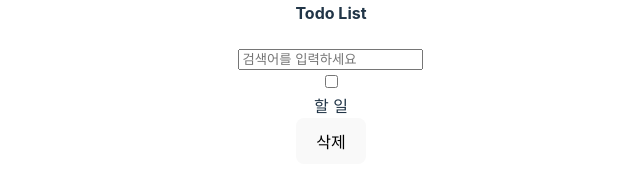
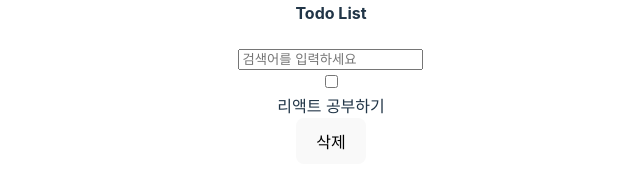
Before and after one commit to jooYeonIya/studyReact, a React (Vite) app in the folder CounterApp/: page / in a window 1280 px wide. Shown: the part 412-600 px from the top of the page, without its empty margins (309-949 px from the left). Built offline with nearby package versions, Linux system fonts and the light colour scheme.

Commit message:
todoList: Todo 화면 표시 기능 추가

```diff
--- a/CounterApp/src/App.jsx
+++ b/CounterApp/src/App.jsx
@@ -31,7 +31,7 @@ function App() {
     <>
       <Header />
       <TodoEditor onCreate={createTodo}/>
-      <TodoList />
+      <TodoList todo={todo}/>
     </>
   )
 }
--- a/CounterApp/src/components/TodoList/TodoItem.jsx
+++ b/CounterApp/src/components/TodoList/TodoItem.jsx
@@ -1,8 +1,8 @@
-export default function TodoItem() {
+export default function TodoItem({it}) {
     return (
         <>
             <input type="checkbox" />
-            <div>할 일</div>
+            <div>{it.content}</div>
             <div>{new Date().toLocaleDateString}</div>
             <button>삭제</button>
         </>
--- a/CounterApp/src/components/TodoList/TodoList.jsx
+++ b/CounterApp/src/components/TodoList/TodoList.jsx
@@ -1,12 +1,12 @@
 import TodoItem from "./TodoItem";
 
-export default function TodoList() {
+export default function TodoList({todo}) {
     return (
         <>
             <h4>Todo List</h4>
             <input type="text" placeholder="검색어를 입력하세요" />
             <br />
-            <TodoItem />
+            {todo.map ((it) => <div><TodoItem it={it}/></div>)}
         </>
     )
 }
```
